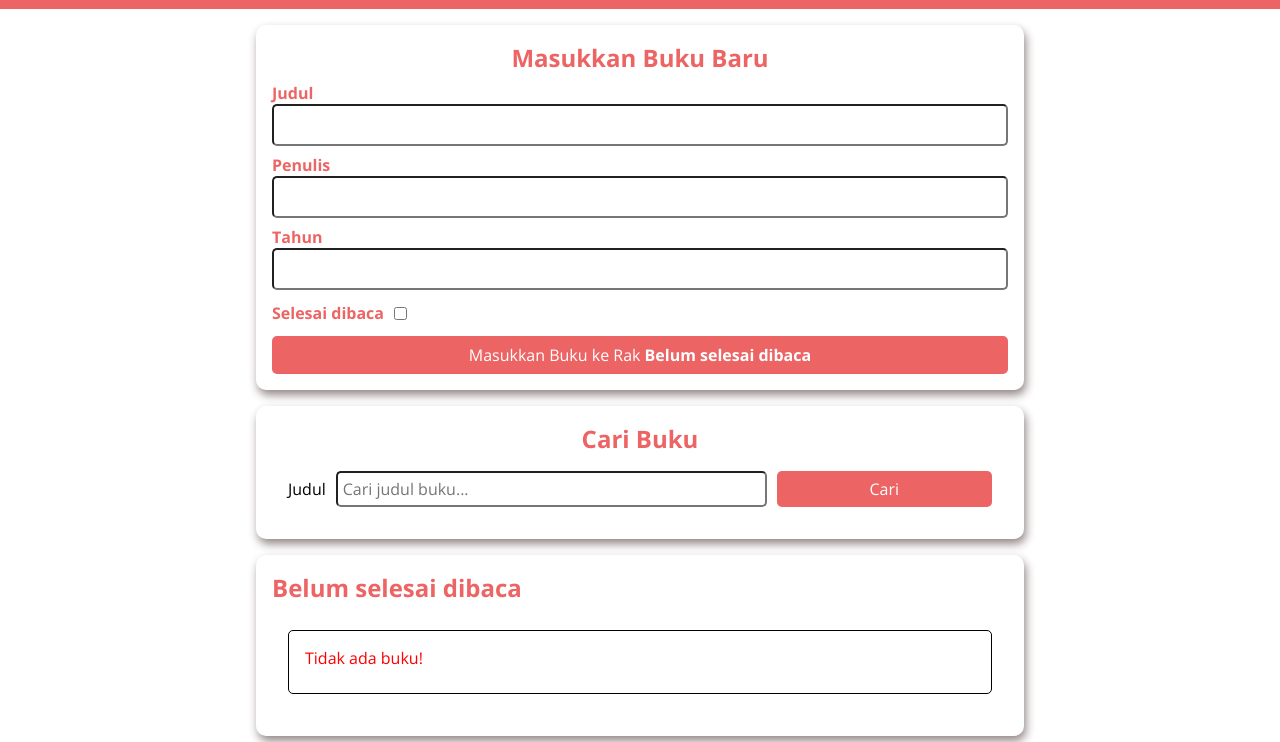
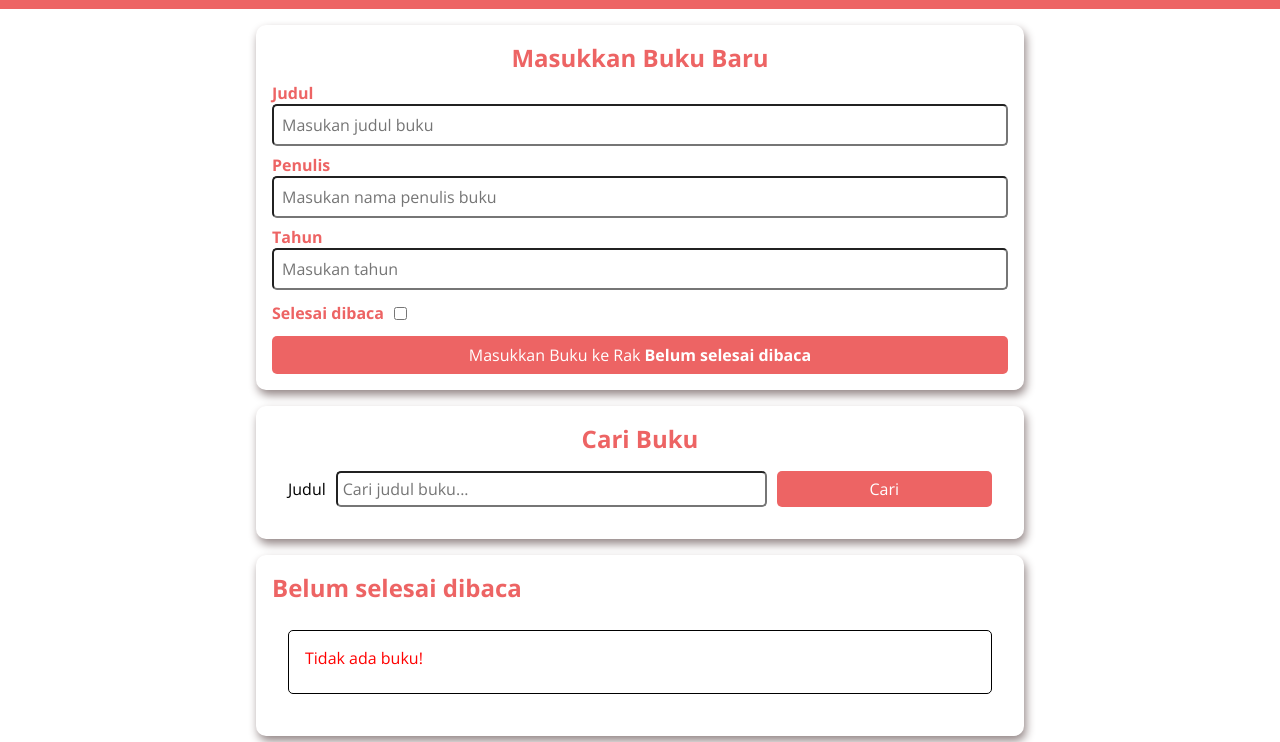
Before and after one commit to Deri-Kurniawan/SIB-Bookshelf-Apps-Submission, a plain HTML site: page index.html in a window 1280 px wide. Shown: the part 58-800 px from the top of the page. Drawn offline with nearby package versions, Linux system fonts and the light colour scheme.

Commit message:
adding placeholder on book form

```diff
--- a/index.html
+++ b/index.html
@@ -24,17 +24,20 @@
                 <div class="input">
                     <label for="inputBookTitle">Judul</label>
                     <input id="inputBookTitle" type="text" oninput="this.setCustomValidity('')"
-                        oninvalid="this.setCustomValidity('Judul tidak boleh kosong!')" required>
+                        oninvalid="this.setCustomValidity('Judul tidak boleh kosong!')" placeholder="Masukan judul buku"
+                        required>
                 </div>
                 <div class="input">
                     <label for="inputBookAuthor">Penulis</label>
                     <input id="inputBookAuthor" type="text" oninput="this.setCustomValidity('')"
-                        oninvalid="this.setCustomValidity('Penulis tidak boleh kosong!')" required>
+                        oninvalid="this.setCustomValidity('Penulis tidak boleh kosong!')"
+                        placeholder="Masukan nama penulis buku" required>
                 </div>
                 <div class="input">
                     <label for="inputBookYear">Tahun</label>
                     <input id="inputBookYear" type="number" oninput="this.setCustomValidity('')"
-                        oninvalid="this.setCustomValidity('Tahun tidak boleh kosong!')" required>
+                        oninvalid="this.setCustomValidity('Tahun tidak boleh kosong!')" placeholder="Masukan tahun"
+                        required>
                 </div>
                 <div class="input_inline">
                     <label for="inputBookIsComplete">Selesai dibaca</label>
```
